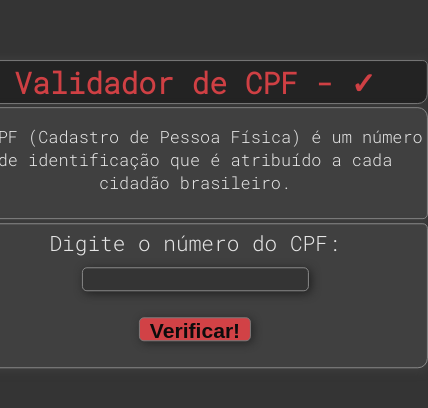
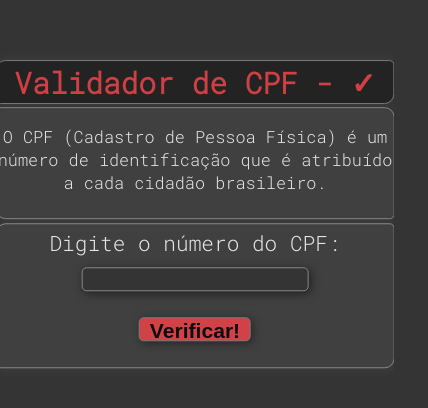
Before and after one commit to BSanchesA/VerificadorDeCPF, a plain HTML site: page index.html in a window 390 px wide. Shown: the part 160-568 px from the top of the page, 428 px wide, since content can reach past the window. Drawn offline with Linux system fonts and the light colour scheme.

Commit message:
Update style.css

```diff
--- a/style.css
+++ b/style.css
@@ -147,33 +147,33 @@ input[type="text"]:focus {
     outline: none;
 }
 
-@media (max-width: 380px) {
+@media (max-width: 425px) {
 
     .page-header{
-            width: 17rem;
-            height: 3rem;
-            top: -2.7rem;
+        width: 47vh;
+        height: 5vh;
+        top: -6vh;
     }
 
     .container {
-            width: 17rem;
-            height: 7rem;
-            top: 15rem;
+        width: 47vh;
+        height: 13vh;
+        top: 38.3vh;
     }
 
     .form {
-            width: 17rem;
-            height: 7rem;
-            top: 21rem;
+        width: 47vh;
+        height: 17vh;
+        top: 54vh;
     }
 
     .invalido {
-            width: 17rem;
-            height: 1.5rem;
+        width: 47vh;
+        height: 4vh;
     }
 
     .valido {
-            width: 17rem;
-            height: 1.5rem;
+        width: 47vh;
+        height: 4vh;
     }
 }
```
